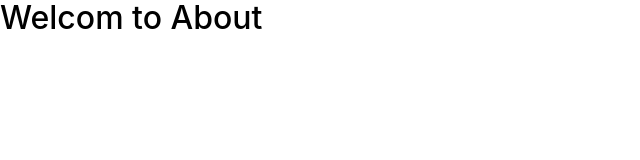
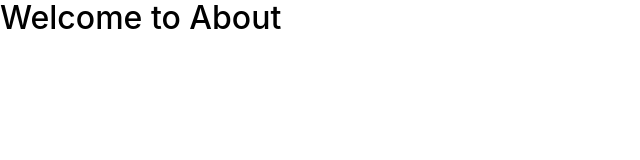
Before and after one commit to Shahzad090/my-app-boiler-1, a React (Create React App) app: page /about in a window 1280 px wide. Shown: the top 160 px of the page, without its empty margins (0-640 px from the left). Built offline with nearby package versions, Linux system fonts and the light colour scheme.

Commit message:
finally done

```diff
--- a/src/pages/About.js
+++ b/src/pages/About.js
@@ -4,7 +4,7 @@ const About = () => {
   return (
     <>
     <div>
-      <h1>Welcom to About</h1>
+      <h1>Welcome to About</h1>
     </div>
     </>
   );
```
